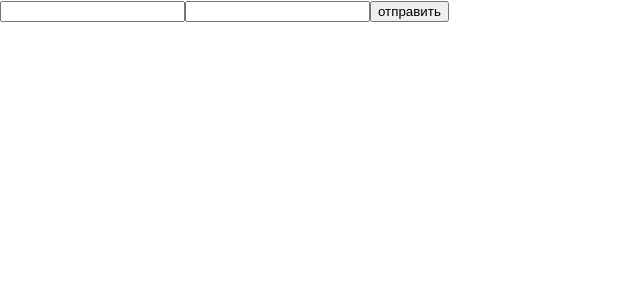
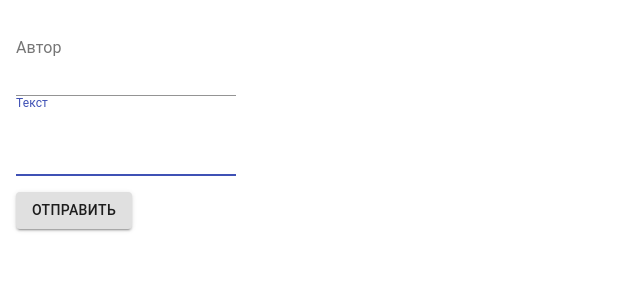
Before and after one commit to romank123/react-project, a React (Create React App) app: page / in a window 1280 px wide. Shown: the top 300 px of the page, without its empty margins (0-640 px from the left). Built offline with nearby package versions, Linux system fonts and the light colour scheme.

Commit message:
add homework-3

```diff
--- a/package.json
+++ b/package.json
@@ -3,6 +3,7 @@
   "version": "0.1.0",
   "private": true,
   "dependencies": {
+    "@material-ui/core": "^4.12.4",
     "@testing-library/jest-dom": "^5.16.5",
     "@testing-library/react": "^13.4.0",
     "@testing-library/user-event": "^13.5.0",
--- a/public/index.html
+++ b/public/index.html
@@ -24,7 +24,7 @@
       work correctly both with client-side routing and a non-root public URL.
       Learn how to configure a non-root public URL by running `npm run build`.
     -->
-    <title>homework-2</title>
+    <title>homework-3</title>
   </head>
   <body>
     <noscript>You need to enable JavaScript to run this app.</noscript>
--- a/src/App.css
+++ b/src/App.css
@@ -28,6 +28,15 @@
   color: #61dafb;
 }
 
+form {
+  margin-top: 1rem;
+  margin-left: 1rem;
+}
+
+input {
+  margin: 1rem 0 !important;
+}
+
 @keyframes App-logo-spin {
   from {
     transform: rotate(0deg);
--- a/src/App.js
+++ b/src/App.js
@@ -1,21 +1,26 @@
 import { useEffect, useState } from "react";
+import Box from "@material-ui/core/Box";
+import Input from "@material-ui/core/Input";
+import Button from "@material-ui/core/Button";
+import TextField from "@material-ui/core/TextField";
+
 import "./App.css";
 
 function App() {
   const [messageList, setMessageList] = useState([]);
 
   const handleSubmit = (event) => {
-    event.preventDefault();
-    const target = event.target;
-    const author = target.author.value;
-    const text = target.text.value;
+    // event.preventDefault();
+    // const target = event.target;
+    //const author = target.author.value;
+    //const text = target.text.value;
 
     setMessageList((prevState) => [
       ...prevState,
       {
         id: giveLastId(prevState),
-        author: author,
-        text: text,
+        //author: author,
+        //text: text,
       },
     ]);
   };
@@ -46,11 +51,27 @@ function App() {
 
   return (
     <div>
-      <form onSubmit={handleSubmit}>
-        <input type='text' name='author'></input>
-        <input type='text' name='text'></input>
-        <input type='submit' value='отправить'></input>
-      </form>
+      <Box component='form' noValidate autoComplete='off'>
+        <TextField
+          placeholder='автор'
+          name='author'
+          autoFocus
+          label={"Автор"}
+        />
+        {/* <input type='text' name='author'></input> */}
+        {/* <input type='text' name='text'></input> */}
+        <br></br>
+        <TextField placeholder='текст' name='text' autoFocus label={"Текст"} />
+        <br></br>
+        <Button
+          variant='contained'
+          style={{ marginTop: "1rem" }}
+          onClick={handleSubmit}
+        >
+          Отправить
+        </Button>
+      </Box>
+
       {messageList.map((message) => {
         return (
           <div key={message.id}>
```
Also changed, not shown: 1 other file (tests, documents, lock files or other folders).
